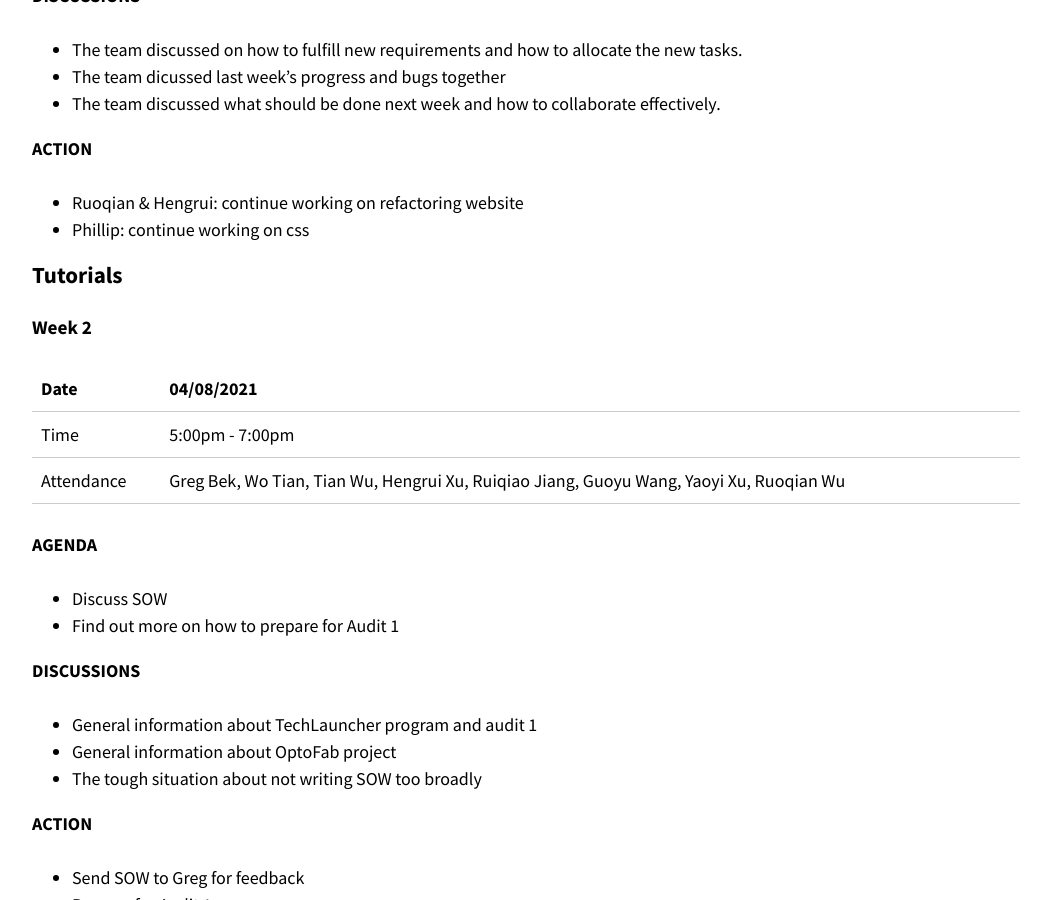
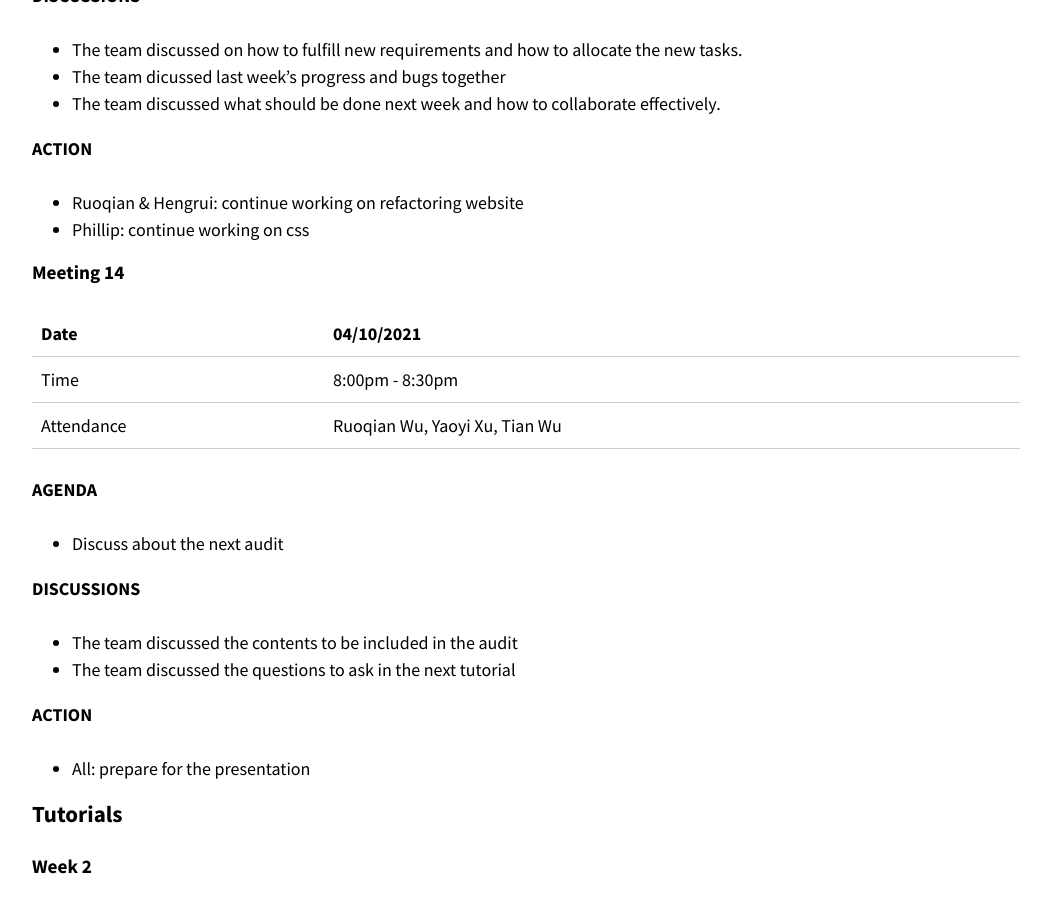
Before and after one commit to optofab/optofab.github.io, a Jekyll site: the page built from meeting_minutes.md, in a window 1280 px wide and 900 px high, scrolled down 17083 px. Shown: the whole window, without its empty margins (114-1165 px from the left). Built offline with Jekyll 4.4.1, drawn with Linux system fonts in a browser that asks for light colours; nearby versions of some CDN libraries; emoji names are drawn with the system emoji font.

Commit message:
updated meeting minutes

```diff
--- a/meeting_minutes.md
+++ b/meeting_minutes.md
@@ -617,6 +617,26 @@ OptoFab:
 - Ruoqian & Hengrui: continue working on refactoring website
 - Phillip: continue working on css
 
+#### Meeting 14
+
+| Date       | 04/10/2021                                                    |
+| ---------- | ------------------------------------------------------------- |
+| Time       | 8:00pm - 8:30pm                                               |
+| Attendance | Ruoqian Wu, Yaoyi Xu, Tian Wu |
+
+**AGENDA**
+
+- Discuss about the next audit
+
+**DISCUSSIONS**
+
+- The team discussed the contents to be included in the audit
+- The team discussed the questions to ask in the next tutorial
+
+**ACTION**
+
+- All: prepare for the presentation
+
 ### Tutorials
 
 #### Week 2
```
